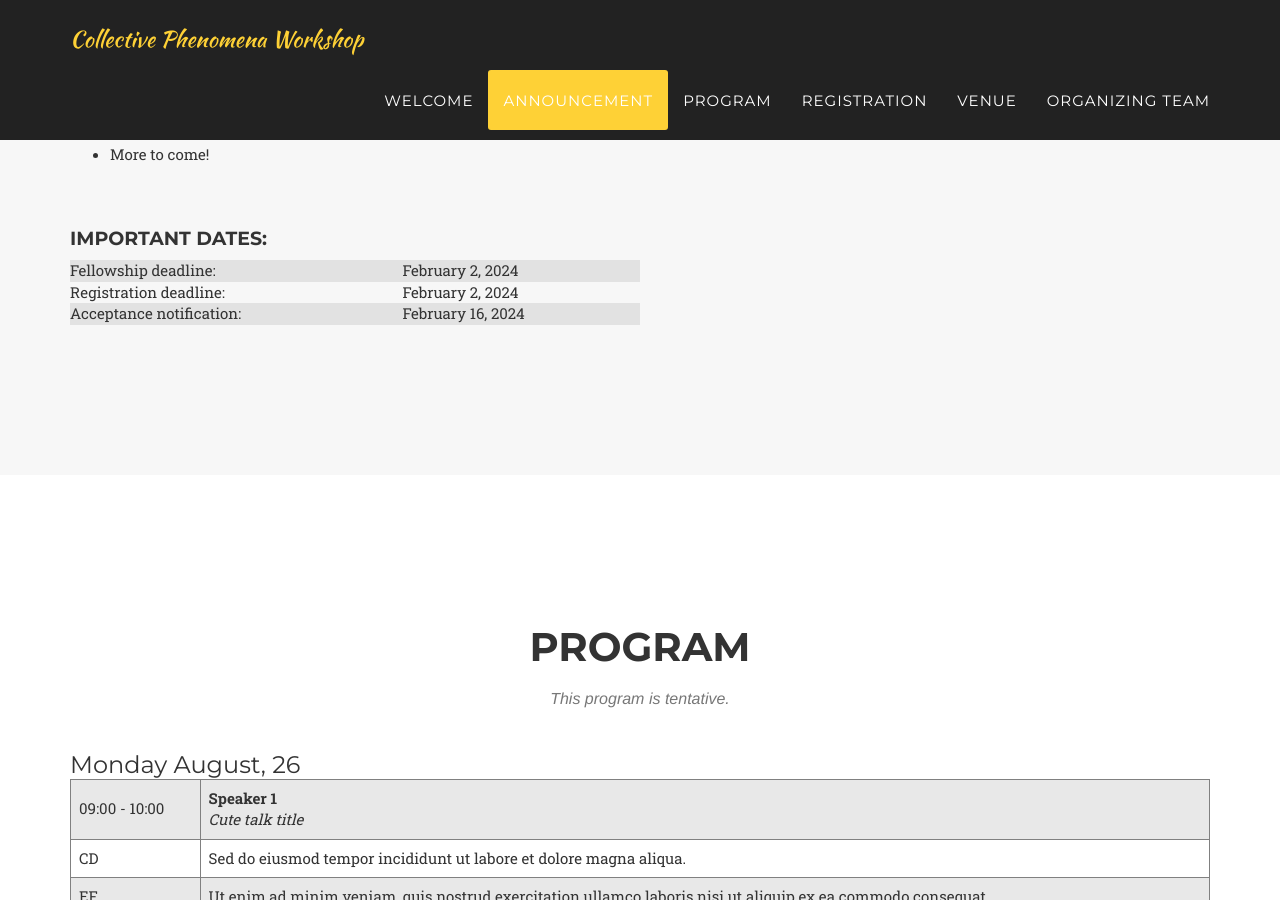
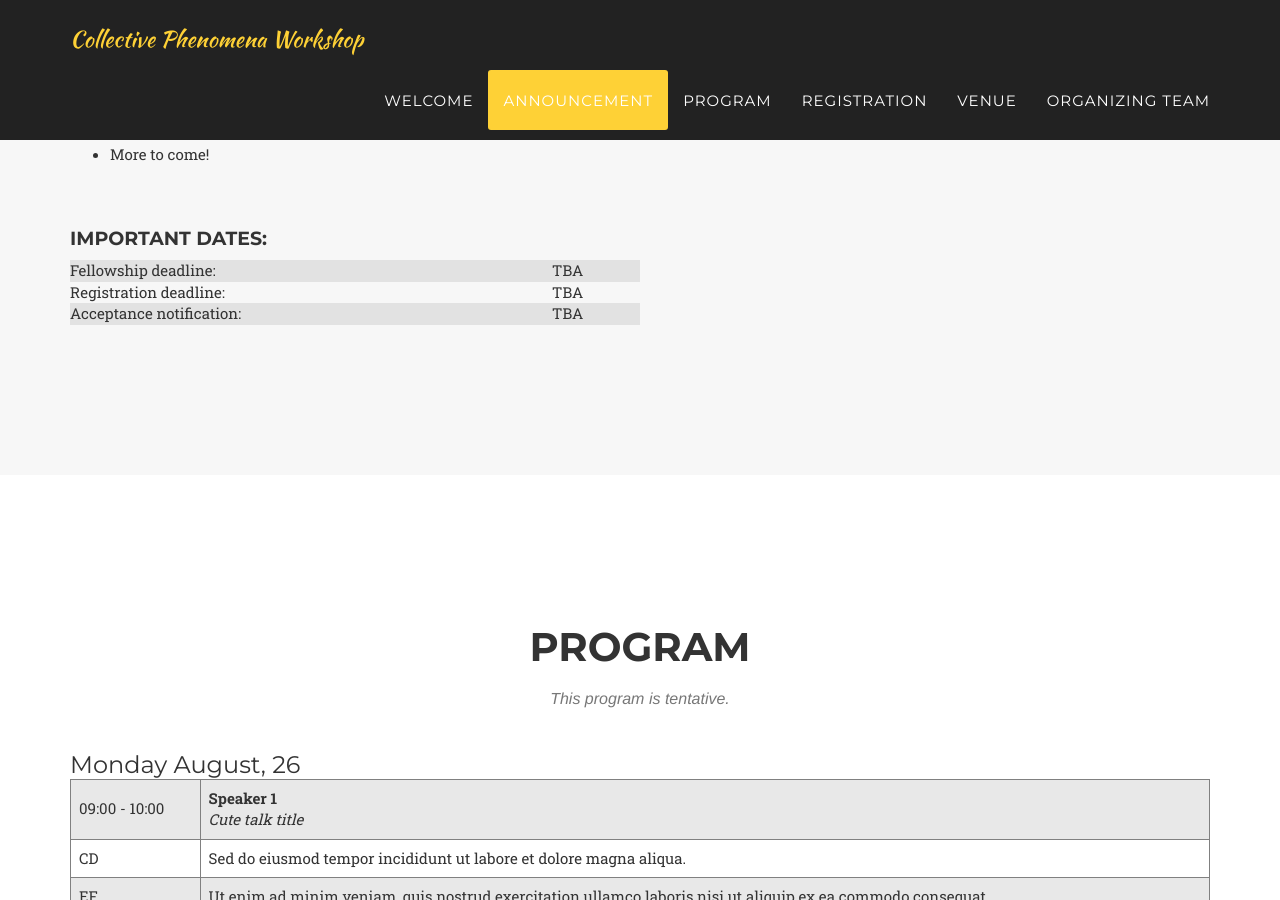
Before and after one commit to KilianSeibold/KilianSeibold.github.io, a Jekyll site: the page built from index.html, in a window 1280 px wide and 900 px high, scrolled down 1957 px. Built offline with Jekyll 4.4.1, drawn with Linux system fonts in a browser that asks for light colours; some web fonts are replaced.

Commit message:
Update announcement.html

```diff
--- a/_includes/announcement.html
+++ b/_includes/announcement.html
@@ -47,15 +47,15 @@
   </tr> -->
   <tr class="even-row">
     <td>Fellowship deadline:</td>
-    <td> February 2, 2024</td>
+    <td> TBA</td>
   </tr>
   <tr class="odd-row">
     <td>Registration deadline:</td>
-    <td>February 2, 2024</td>
+    <td>TBA</td>
   </tr>
   <tr class="even-row">
     <td>Acceptance notification:</td>
-    <td>February 16, 2024</td>
+    <td>TBA</td>
   </tr>
   <!-- Add more rows as needed -->
 </table>
```
